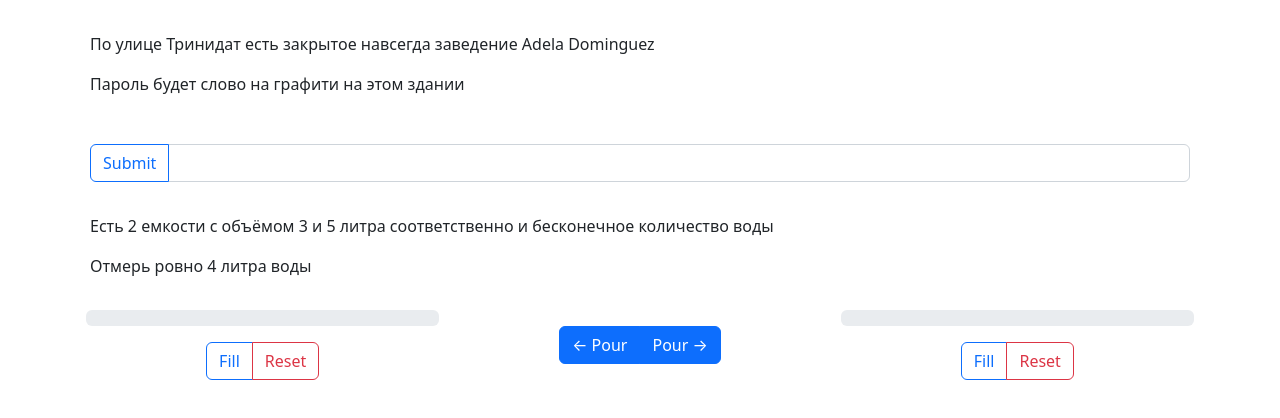
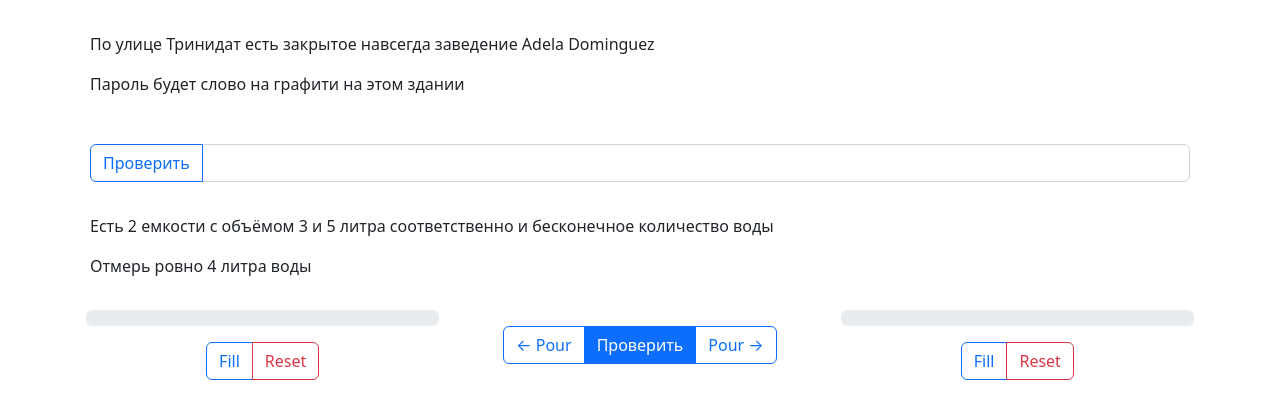
Before and after one commit to GrigoriiBerezin/eighthOfMarch, a React (Create React App) app: page / in a window 1280 px wide. Shown: the top 418 px of the page. Built offline with nearby package versions, Linux system fonts and the light colour scheme.

Commit message:
Change banner

```diff
--- a/src/components/Bottles.js
+++ b/src/components/Bottles.js
@@ -3,19 +3,25 @@ import {connect, useDispatch, useSelector} from 'react-redux';
 import PropTypes from 'prop-types';
 import {fill, pour, reset} from '../reducers/bottlesReducer';
 import {Button, ButtonGroup, Col, Container, Row} from 'react-bootstrap';
+import {useState} from 'react';
+import Banner from './Banner';
 
 const Bottles = ({smallBottle, bigBottle}) => {
+  const [show, setShow] = useState(false);
+
   const dispatch = useDispatch();
   const state = useSelector((state) => state.bottles);
 
+  const handleClick = () => {
     if (state.bigBottle.level === 4) {
-    window.alert('Твоя подсказка: 24');
-    dispatch(reset('bigBottle'));
+      setShow(true);
     }
+  };
 
   /* eslint-disable react/react-in-jsx-scope */
   return (
     <>
+      <Banner show={show} setShow={setShow} text="Твоя подсказка: 24"/>
       <Row>
         <Container className="p-3">
           <p>
@@ -44,13 +50,18 @@ const Bottles = ({smallBottle, bigBottle}) => {
         <Col sm={12} md={4} style={{textAlign: 'center'}}>
           <Container className="p-3">
             <ButtonGroup>
-              <Button onClick={() => dispatch(pour({
+              <Button
+                variant="outline-primary"
+                onClick={() => dispatch(pour({
                   from: 'bigBottle',
                   to: 'smallBottle',
                 }))}>
             ← Pour
               </Button>
-              <Button onClick={() => dispatch(pour({
+              <Button onClick={handleClick}>Проверить</Button>
+              <Button
+                variant="outline-primary"
+                onClick={() => dispatch(pour({
                   from: 'smallBottle',
                   to: 'bigBottle',
                 }))}>
--- a/src/components/Graffiti.js
+++ b/src/components/Graffiti.js
@@ -32,7 +32,7 @@ const Graffiti = () => {
           <Form onSubmit={handleSubmit}>
             <InputGroup>
               <Button variant="outline-primary" id="button-addon" type="submit">
-                Submit
+                Проверить
               </Button>
               <Form.Control
                 aria-label="Введи ответ тут"
```
Lines whose indentation alone changed are shown as unchanged.
